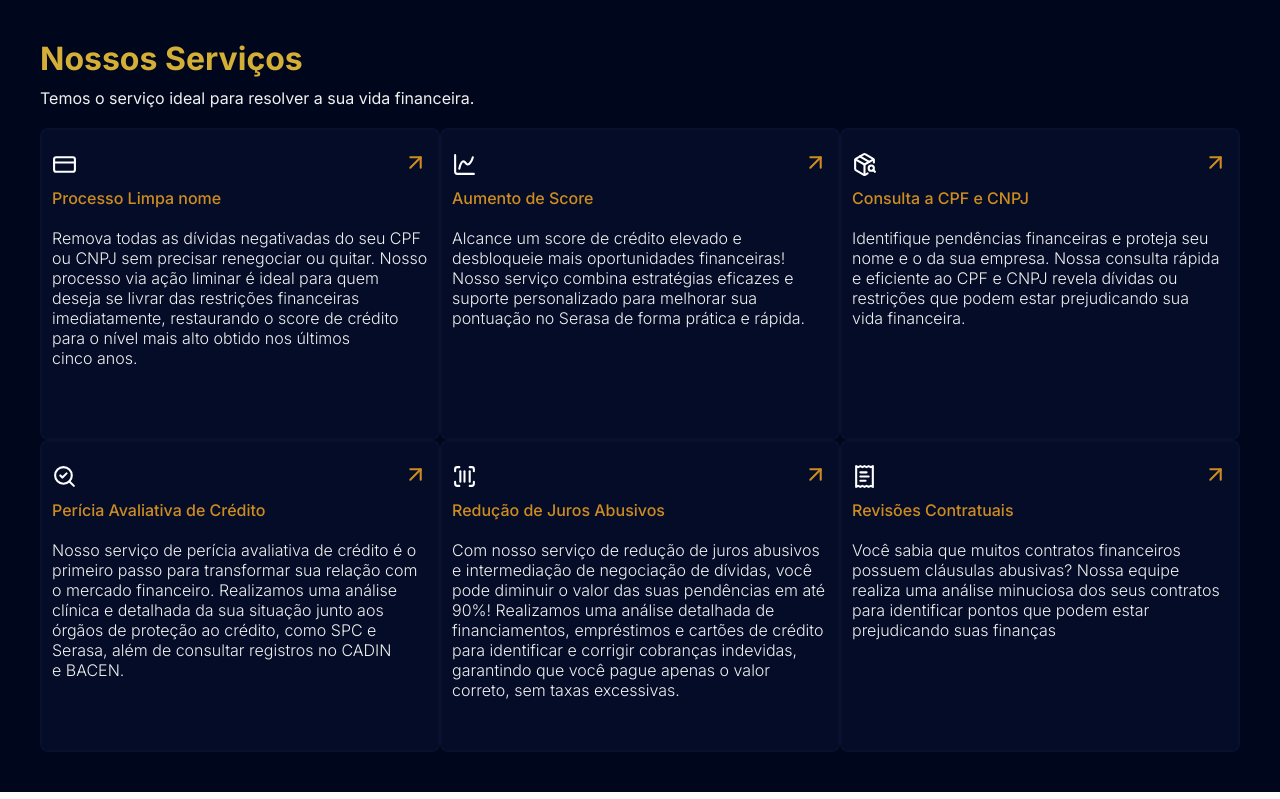
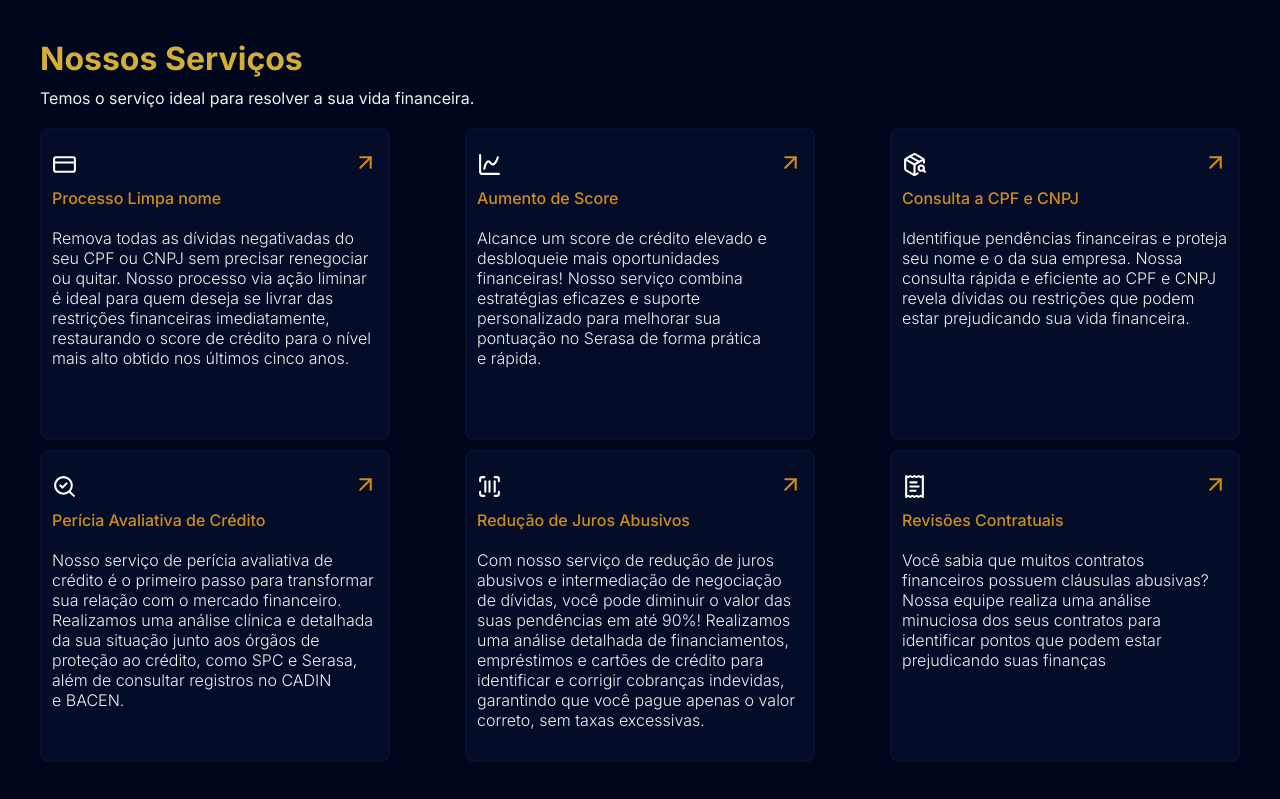
Before and after one commit to Insert-Desenvolvimento/site-clearname, a Next.js app: page / in a window 1280 px wide. Shown: the part 781-1580 px from the top of the page. Built offline with nearby package versions, Linux system fonts and the light colour scheme.

Commit message:
feat: adjust elements

```diff
--- a/src/app/components/cardService/card.scss
+++ b/src/app/components/cardService/card.scss
@@ -1,6 +1,7 @@
 .card {
     position: relative;
-    width: 400px;
+    width: 100%;
+    max-width: 350px;
     min-height: 250px;
     border-radius: 8px;
     color: #f1f1f1;
@@ -17,6 +18,7 @@
 
     @media (max-width: 840px) {
       width: 100%;
+      max-width: 100%;
       position: sticky;
       top: 20px;
       transition: transform 0.3s ease-in-out, opacity 0.3s ease-in-out;
--- a/src/app/components/ebookComponent/ebook.scss
+++ b/src/app/components/ebookComponent/ebook.scss
@@ -40,12 +40,14 @@
     display: flex;
     margin: 0 auto;
     align-items: center;
+    gap: 10px;
   }
 
   .containerSquare {
     display: flex;
     width: 100%;
     max-width: 1200px;
+    padding: 10px;
     margin: 0 auto;
     align-items: center;
     justify-content: space-between;
@@ -58,7 +60,6 @@
     justify-content: space-evenly;
     text-align: left;
     flex-direction: column;
-    animation: pulsar 3s ease-in-out infinite;
 
     @media (max-width: 768px) {
       animation: none;
@@ -131,17 +132,3 @@
       }
     }
   }
-
-  @keyframes pulsar {
-    0% {
-      transform: scale(1);
-    }
-
-    50% {
-      transform: scale(1.03);
-    }
-
-    100% {
-      transform: scale(1);
-    }
-  }
--- a/src/app/components/footer/index.tsx
+++ b/src/app/components/footer/index.tsx
@@ -46,7 +46,7 @@ const Footer: React.FC = () => {
       </footer>
       <div className="footer-footer">
         <div className="fllatech">
-          <p className="footer-title">Desenvolvido & Mantido por FLLA TECH</p>
+          <p className="footer-title">Desenvolvido & Mantido por FLLATECH</p>
           <div className="contact-item">
             <MdEmail size={16} color="#fff" />
             <a href="mailto:administrativo@fllatech.com">
@@ -73,12 +73,22 @@ const Footer: React.FC = () => {
               fllatech.com
             </a>
           </div>
+          <div className="contact-item">
+            <FaInstagram size={16} color="#fff" />
+            <a
+              href="https://www.instagram.com/fllatech"
+              target="_blank"
+              rel="noopener noreferrer"
+            >
+              @fllatech
+            </a>
+          </div>
 
         </div>
         <div className="copy-content">
-            &copy; {new Date().getFullYear()} Nayhara Soares Reabilitação de
-            Crédito. Todos os direitos reservados.
-          </div>
+          &copy; {new Date().getFullYear()} Nayhara Soares Reabilitação de
+          Crédito. Todos os direitos reservados.
+        </div>
       </div>
     </>
   );
--- a/src/app/components/services/services.scss
+++ b/src/app/components/services/services.scss
@@ -4,7 +4,8 @@
     width: 100%;
     align-items: center;
     margin: 20px auto;
-    justify-content: space-around;
+    gap: 10px;
+    justify-content: space-between;
     @media (max-width:1000px ){
       justify-content: center;
     }
--- a/src/app/components/specialists/specialist.scss
+++ b/src/app/components/specialists/specialist.scss
@@ -96,6 +96,7 @@
     width: 100%;
     margin: 0 auto;
     gap: 50px;
+    overflow: hidden;
     @media (max-width: 768px) {
       flex-direction: row;
       justify-content: center;
```
Also changed, not shown: src/app/components/ebookComponent/index.tsx (+20 -11 lines), 1 other file (tests, documents, lock files or other folders).
